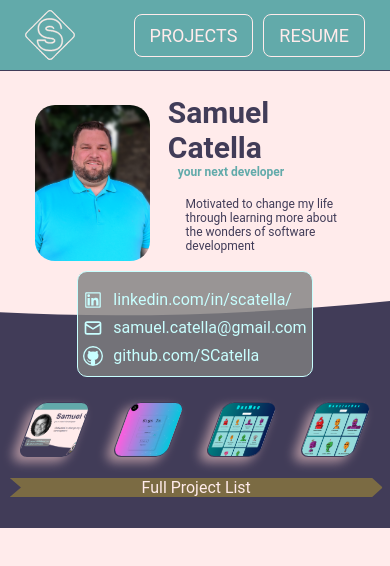
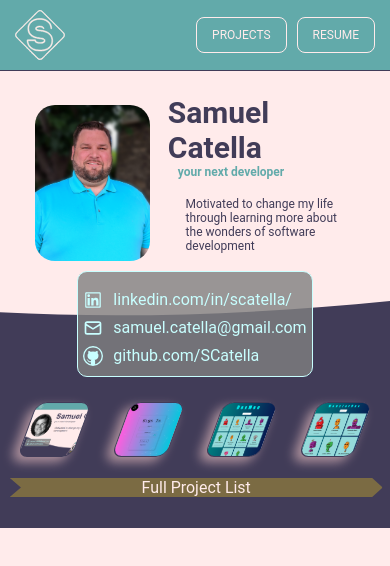
Before and after one commit to SCatella/portfolio, a React (Create React App) app: page / in a window 390 px wide. Shown: the top 566 px of the page. Built offline with nearby package versions, Linux system fonts and the light colour scheme.

Commit message:
fixed the nav-bar for mobile devices

```diff
--- a/src/routes/home/home.styles.scss
+++ b/src/routes/home/home.styles.scss
@@ -107,7 +107,7 @@
     }
   }
 
-  @media screen and (max-width: 300px) {
+  @media screen and (max-width: 360px) {
     .page {
       .profile {
         img {
--- a/src/routes/navigation/navigation.component.jsx
+++ b/src/routes/navigation/navigation.component.jsx
@@ -16,8 +16,18 @@ const Navigation = () => {
           <SCLogo className='logo' />
         </Link>
         <div className='nav-links-container'>
-          <Link className='nav-link' to='/projects'>Projects</Link>
-          <Link className='nav-link' to='/resume'>Resume</Link>
+          <Link className='nav-link' to='/projects'>
+            Projects
+            <p>
+              P
+            </p>
+          </Link>
+          <Link className='nav-link' to='/resume'>
+            Resume
+            <p>
+              R
+            </p>
+          </Link>
         </div>
       </div>
       <Outlet />
--- a/src/routes/navigation/navigation.styles.scss
+++ b/src/routes/navigation/navigation.styles.scss
@@ -21,7 +21,7 @@
     display: flex;
     justify-content: center;
     align-items: center;
-    padding: 25px;
+    padding: 15px;
 
     .logo {
       width: clamp(42px, 15vw, 50px);
@@ -35,9 +35,8 @@
   }
 
   .nav-links-container {
-    width: 50%;
     height: 100%;
-    margin-right: 20px;
+    margin-right: 10px;
     display: flex;
     align-items: center;
     justify-content: flex-end;
@@ -47,6 +46,12 @@
       padding: 10px 15px;
       border: 1px solid $white;
       border-radius: 8px;
+      align-content: center;
+      font-size: 12px;
+
+      p {
+        display: none;
+      }
 
       cursor: pointer;
 
```
